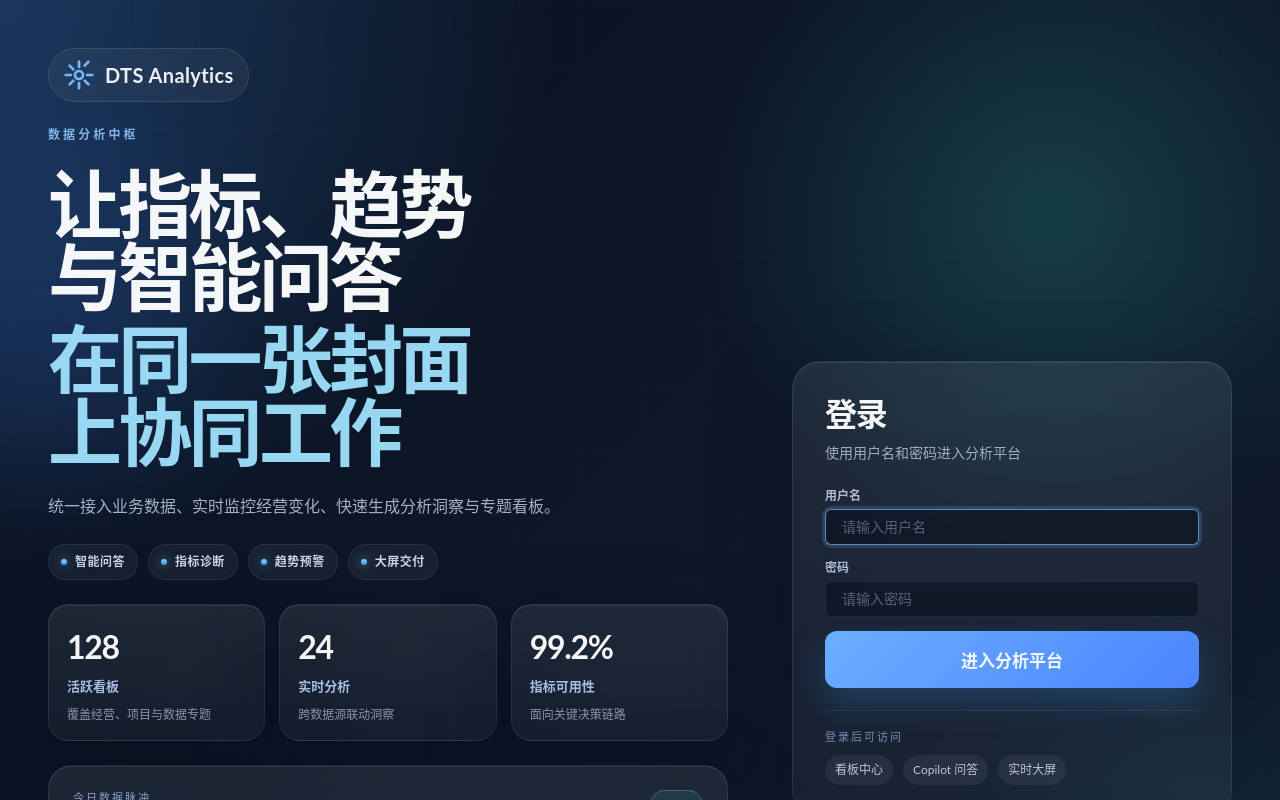
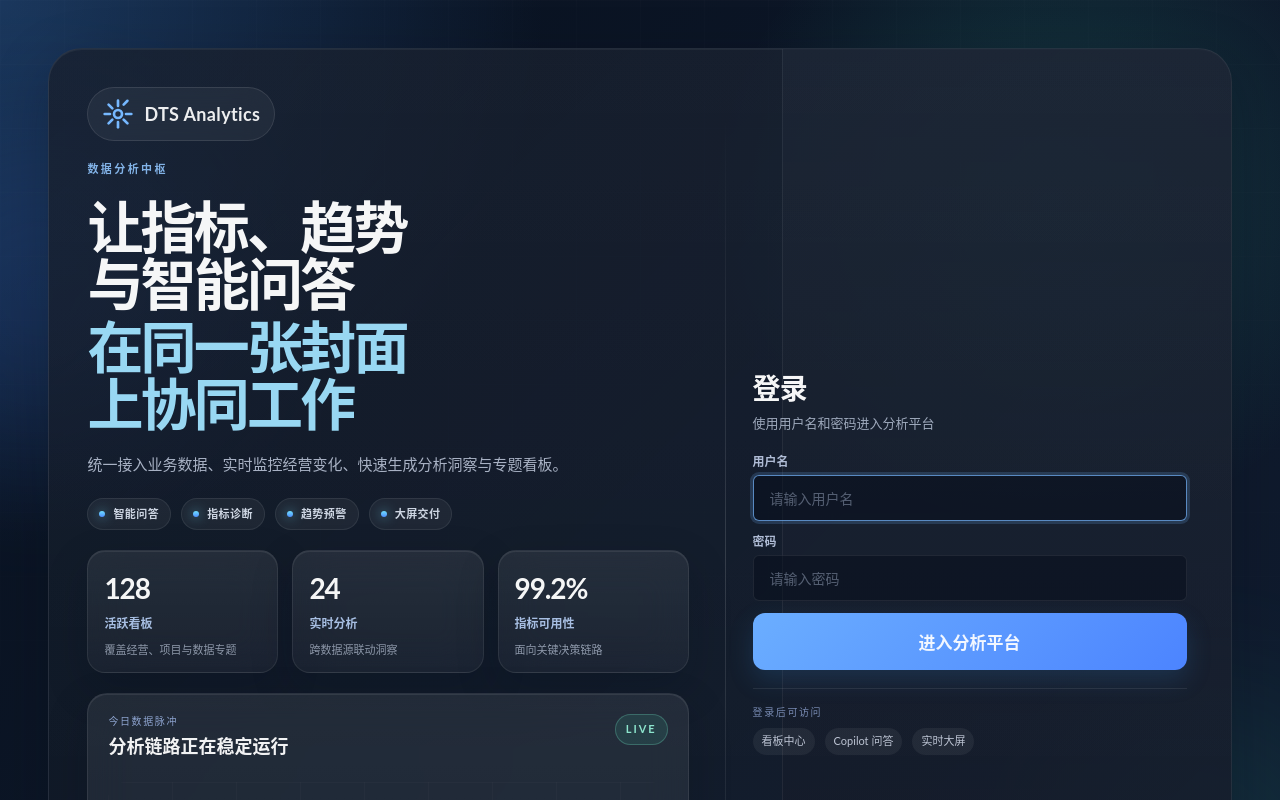
Before and after one commit to billyhotjava/dts-copilot, a React (Vite) app in the folder dts-copilot-webapp/: page /auth/login in a window 1280 px wide. Shown: the top 800 px of the page. Built offline with nearby package versions, Linux system fonts and the light colour scheme.

Commit message:
收紧登录首页字体层级

```diff
--- a/dts-copilot-webapp/src/pages/auth/auth.css
+++ b/dts-copilot-webapp/src/pages/auth/auth.css
@@ -62,12 +62,38 @@
   align-items: center;
   gap: clamp(32px, 5vw, 72px);
   width: min(1280px, 100%);
+  padding: clamp(24px, 3vw, 40px);
+  border: 1px solid rgba(255, 255, 255, 0.08);
+  border-radius: 34px;
+  background:
+    linear-gradient(180deg, rgba(255, 255, 255, 0.05), rgba(255, 255, 255, 0.02)),
+    linear-gradient(135deg, rgba(8, 17, 31, 0.78) 0%, rgba(13, 23, 40, 0.64) 100%);
+  box-shadow:
+    inset 0 1px 0 rgba(255, 255, 255, 0.05),
+    0 18px 56px rgba(3, 10, 24, 0.26);
+  overflow: hidden;
+}
+
+.auth-shell::after {
+  content: '';
+  position: absolute;
+  top: 0;
+  right: 0;
+  bottom: 0;
+  width: min(38%, 460px);
+  background:
+    linear-gradient(180deg, rgba(255, 255, 255, 0.05), rgba(255, 255, 255, 0.02)),
+    linear-gradient(180deg, rgba(13, 22, 39, 0.72), rgba(9, 16, 29, 0.56));
+  border-left: 1px solid rgba(255, 255, 255, 0.06);
+  pointer-events: none;
 }
 
 .auth-hero {
+  position: relative;
+  z-index: 1;
   display: flex;
   flex-direction: column;
-  gap: 24px;
+  gap: 20px;
 }
 
 .auth-logo {
@@ -91,38 +117,38 @@
 }
 
 .auth-logo__text {
-  font-size: 20px;
+  font-size: 18px;
   font-weight: 700;
   letter-spacing: 0.02em;
 }
 
 .auth-hero__eyebrow {
-  font-size: 12px;
+  font-size: 11px;
   font-weight: 700;
-  letter-spacing: 0.26em;
+  letter-spacing: 0.22em;
   text-transform: uppercase;
   color: rgba(145, 198, 255, 0.88);
 }
 
 .auth-hero__title {
   max-width: 11ch;
-  font-size: clamp(42px, 6vw, 74px);
-  line-height: 0.98;
+  font-size: clamp(34px, 4.8vw, 56px);
+  line-height: 1.02;
   letter-spacing: -0.05em;
   color: rgba(255, 255, 255, 0.96);
 }
 
 .auth-hero__title span {
   display: block;
-  margin-top: 10px;
+  margin-top: 6px;
   color: rgba(160, 227, 255, 0.94);
 }
 
 .auth-hero__subtitle {
   max-width: 560px;
   margin: 0;
-  font-size: 16px;
-  line-height: 1.75;
+  font-size: 15px;
+  line-height: 1.68;
   color: rgba(226, 235, 255, 0.72);
 }
 
@@ -136,12 +162,12 @@
   display: inline-flex;
   align-items: center;
   gap: 8px;
-  padding: 8px 12px;
+  padding: 7px 11px;
   border: 1px solid rgba(255, 255, 255, 0.08);
   border-radius: 999px;
   background: rgba(255, 255, 255, 0.05);
   color: rgba(234, 242, 255, 0.86);
-  font-size: 12px;
+  font-size: 11px;
   font-weight: 600;
   letter-spacing: 0.04em;
 }
@@ -162,23 +188,22 @@
 }
 
 .auth-highlight-card,
-.auth-insight-panel,
-.auth-card--login {
+.auth-insight-panel {
   border: 1px solid rgba(255, 255, 255, 0.08);
   background: linear-gradient(180deg, rgba(255, 255, 255, 0.08), rgba(255, 255, 255, 0.04));
   box-shadow:
-    0 28px 80px rgba(4, 12, 26, 0.38),
+    0 16px 42px rgba(4, 12, 26, 0.22),
     inset 0 1px 0 rgba(255, 255, 255, 0.08);
   backdrop-filter: blur(20px);
 }
 
 .auth-highlight-card {
-  padding: 18px 18px 16px;
-  border-radius: 20px;
+  padding: 16px 16px 14px;
+  border-radius: 18px;
 }
 
 .auth-highlight-card__value {
-  font-size: 32px;
+  font-size: 28px;
   font-weight: 700;
   letter-spacing: -0.04em;
   color: rgba(255, 255, 255, 0.96);
@@ -186,21 +211,21 @@
 
 .auth-highlight-card__label {
   margin-top: 6px;
-  font-size: 13px;
+  font-size: 12px;
   font-weight: 700;
   color: rgba(190, 215, 255, 0.86);
 }
 
 .auth-highlight-card__detail {
   margin-top: 8px;
-  font-size: 12px;
-  line-height: 1.6;
+  font-size: 11px;
+  line-height: 1.55;
   color: rgba(224, 235, 255, 0.58);
 }
 
 .auth-insight-panel {
-  padding: 24px;
-  border-radius: 24px;
+  padding: 20px;
+  border-radius: 20px;
 }
 
 .auth-insight-panel__header {
@@ -212,15 +237,15 @@
 
 .auth-insight-panel__label {
   margin: 0 0 6px;
-  font-size: 11px;
-  letter-spacing: 0.18em;
+  font-size: 10px;
+  letter-spacing: 0.16em;
   text-transform: uppercase;
   color: rgba(175, 202, 255, 0.76);
 }
 
 .auth-insight-panel__title {
   margin: 0;
-  font-size: 22px;
+  font-size: 18px;
   line-height: 1.25;
   color: rgba(255, 255, 255, 0.94);
 }
@@ -315,12 +340,12 @@
 }
 
 .auth-insight-metrics span {
-  font-size: 12px;
+  font-size: 11px;
   color: rgba(221, 232, 255, 0.58);
 }
 
 .auth-insight-metrics strong {
-  font-size: 20px;
+  font-size: 17px;
   font-weight: 700;
   color: rgba(255, 255, 255, 0.94);
 }
@@ -331,39 +356,60 @@
 
 .auth-card--login {
   position: relative;
-  padding: 32px;
-  border-radius: 28px;
+  z-index: 1;
+  align-self: stretch;
+  display: flex;
+  flex-direction: column;
+  justify-content: center;
+  padding: 18px 6px 18px 0;
+  border: none;
+  border-radius: 0;
+  background: transparent;
+  box-shadow: none;
+  backdrop-filter: none;
+}
+
+.auth-card--login::before {
+  content: '';
+  position: absolute;
+  left: -28px;
+  top: 16px;
+  bottom: 16px;
+  width: 1px;
+  background: linear-gradient(180deg, transparent, rgba(255, 255, 255, 0.14), transparent);
 }
 
 .auth-card__header {
-  margin-bottom: 24px;
+  margin-bottom: 20px;
 }
 
 .auth-title {
   margin: 0 0 8px;
-  font-size: 32px;
+  font-size: 28px;
   font-weight: 700;
-  letter-spacing: -0.04em;
+  letter-spacing: -0.03em;
   color: rgba(255, 255, 255, 0.96);
 }
 
 .auth-subtitle {
   margin: 0;
-  font-size: 14px;
+  font-size: 13px;
   color: rgba(222, 234, 255, 0.68);
 }
 
 .auth-form {
   display: flex;
   flex-direction: column;
-  gap: 14px;
+  gap: 12px;
 }
 
 .auth-card--login .mb-input__label {
+  font-size: 12px;
   color: rgba(214, 227, 255, 0.8);
 }
 
 .auth-card--login .mb-input {
+  min-height: 46px;
   background: rgba(6, 15, 28, 0.52);
   border-color: rgba(255, 255, 255, 0.08);
   color: rgba(255, 255, 255, 0.94);
@@ -383,10 +429,10 @@
 }
 
 .auth-card--login .mb-button--primary {
-  min-height: 52px;
+  min-height: 48px;
   border: none;
   background: linear-gradient(135deg, #6baeff 0%, #4c84ff 100%);
-  box-shadow: 0 14px 32px rgba(46, 111, 175, 0.36);
+  box-shadow: 0 10px 24px rgba(46, 111, 175, 0.24);
 }
 
 .auth-card--login .mb-button--primary:hover {
@@ -395,25 +441,25 @@
 
 .auth-error {
   margin-bottom: 16px;
-  padding: 12px 14px;
-  border: 1px solid rgba(237, 110, 110, 0.44);
-  border-radius: 14px;
+  padding: 10px 12px;
+  border: 1px solid rgba(237, 110, 110, 0.36);
+  border-radius: 12px;
   background: rgba(93, 22, 31, 0.38);
   color: rgba(255, 205, 205, 0.96);
-  font-size: 13px;
+  font-size: 12px;
 }
 
 .auth-card__footer {
-  margin-top: 22px;
-  padding-top: 18px;
+  margin-top: 18px;
+  padding-top: 16px;
   border-top: 1px solid rgba(255, 255, 255, 0.08);
 }
 
 .auth-card__footer-label {
   display: block;
-  margin-bottom: 10px;
-  font-size: 11px;
-  letter-spacing: 0.18em;
+  margin-bottom: 8px;
+  font-size: 10px;
+  letter-spacing: 0.16em;
   text-transform: uppercase;
   color: rgba(176, 201, 255, 0.64);
 }
@@ -425,11 +471,11 @@
 }
 
 .auth-card__footer-items span {
-  padding: 6px 10px;
+  padding: 5px 9px;
   border-radius: 999px;
   background: rgba(255, 255, 255, 0.06);
   color: rgba(232, 239, 255, 0.78);
-  font-size: 12px;
+  font-size: 11px;
 }
 
 .auth-row {
@@ -441,6 +487,7 @@
 @media (max-width: 1120px) {
   .auth-shell {
     grid-template-columns: 1fr;
+    padding: 24px;
   }
 
   .auth-hero__title {
@@ -449,6 +496,12 @@
 
   .auth-card--login {
     max-width: 480px;
+    padding: 10px 0 0;
+  }
+
+  .auth-card--login::before,
+  .auth-shell::after {
+    display: none;
   }
 }
 
@@ -472,13 +525,13 @@
 
   .auth-hero__title {
     max-width: none;
-    font-size: clamp(34px, 12vw, 52px);
+    font-size: clamp(30px, 10vw, 42px);
   }
 
   .auth-insight-panel,
   .auth-card--login {
     padding: 22px;
-    border-radius: 22px;
+    border-radius: 0;
   }
 }
 
@@ -500,6 +553,6 @@
   }
 
   .auth-title {
-    font-size: 28px;
+    font-size: 24px;
   }
 }
```
